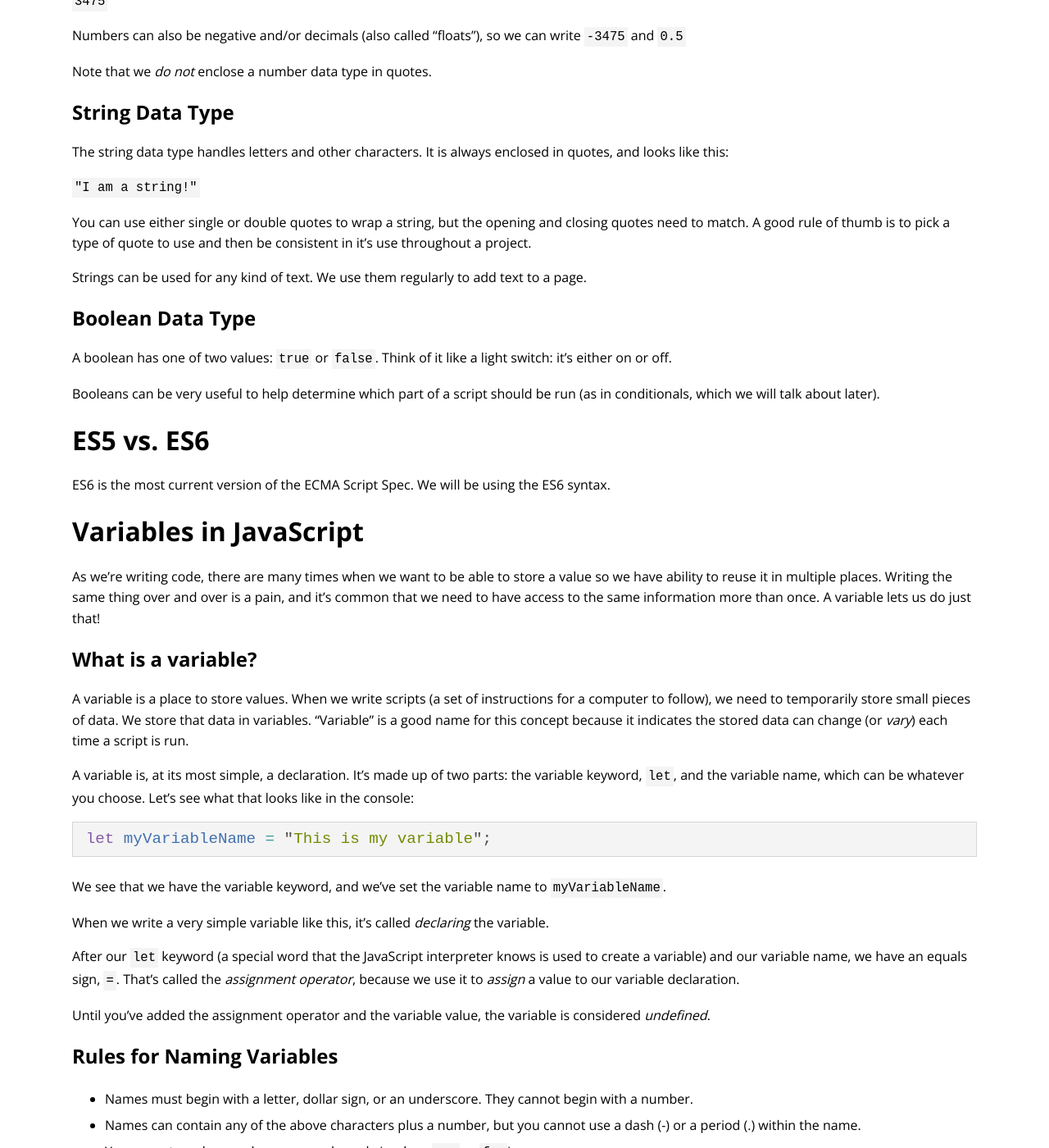
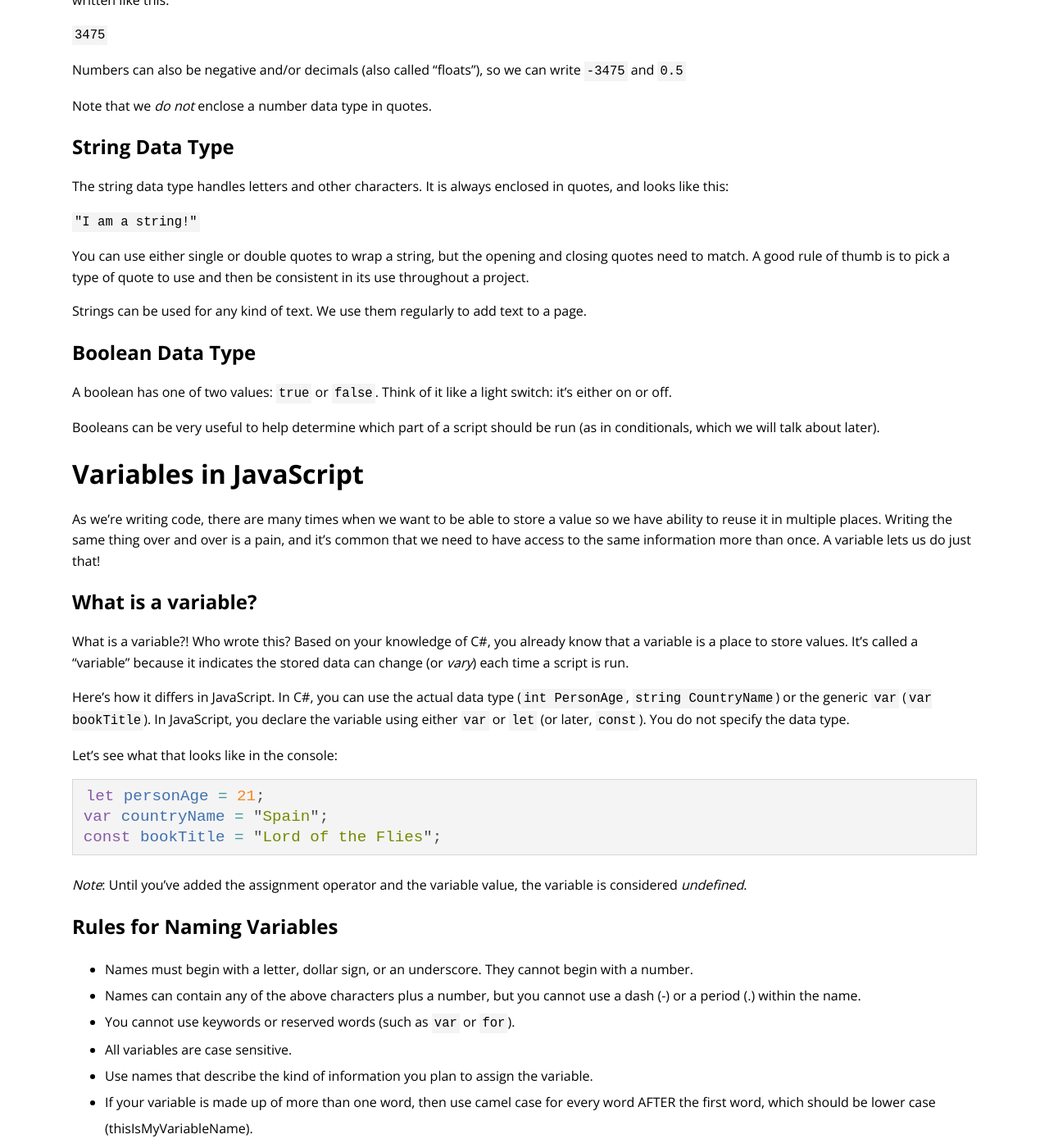
Before and after one commit to turingschool/launch-curriculum, a Jekyll site: the page built from module4/lessons/Week1/JavaScript.md, in a window 1280 px wide and 1400 px high, scrolled down 1317 px. Shown: the whole window at 82% size. Built offline with Jekyll 4.4.1, drawn with Linux system fonts in a browser that asks for light colours; nearby versions of some CDN libraries; comment, search, counter and statistics services are not loaded; some of the changed text lies outside the part shown.

Commit message:
Update lessons based on feedback

````diff
--- a/module4/lessons/Week1/JavaScript.md
+++ b/module4/lessons/Week1/JavaScript.md
@@ -27,11 +27,13 @@ It's a highly versatile and flexible language, and has become the most commonly
 
 Now that we know a little bit about JavaScript, let's talk about how to actually use it!
 
+_Note_: ES6 is the most current version of the ECMA Script Spec. We will be using the ES6 syntax.
+
 # Data Types
 
 There are different data types in JavaScript. It's important to understand what type of data you're dealing with as you're writing code, and knowing the types of data are available to you is the first step.
 
-There are three basic data types: numeric, string, and boolean. Let's go over what each of these is.
+There are three basic data types: numeric, string, and boolean. Let's go over each type in detail.
 
 ## Numeric Data Type
 
@@ -49,7 +51,7 @@ The string data type handles letters and other characters. It is always enclosed
 
 `"I am a string!"`
 
-You can use either single or double quotes to wrap a string, but the opening and closing quotes need to match. A good rule of thumb is to pick a type of quote to use and then be consistent in it's use throughout a project.
+You can use either single or double quotes to wrap a string, but the opening and closing quotes need to match. A good rule of thumb is to pick a type of quote to use and then be consistent in its use throughout a project.
 
 Strings can be used for any kind of text. We use them regularly to add text to a page.
 
@@ -59,31 +61,25 @@ A boolean has one of two values: `true` or `false`. Think of it like a light swi
 
 Booleans can be very useful to help determine which part of a script should be run (as in conditionals, which we will talk about later).
 
-# ES5 vs. ES6
-
-ES6 is the most current version of the ECMA Script Spec. We will be using the ES6 syntax.
-
 # Variables in JavaScript
 
 As we're writing code, there are many times when we want to be able to store a value so we have ability to reuse it in multiple places. Writing the same thing over and over is a pain, and it's common that we need to have access to the same information more than once. A variable lets us do just that!
 
 ## What is a variable?
 
-A variable is a place to store values. When we write scripts (a set of instructions for a computer to follow), we need to temporarily store small pieces of data. We store that data in variables. "Variable" is a good name for this concept because it indicates the stored data can change (or _vary_) each time a script is run.
+What is a variable?! Who wrote this? Based on your knowledge of C#, you already know that a variable is a place to store values. It's called a "variable" because it indicates the stored data can change (or _vary_) each time a script is run.
 
-A variable is, at its most simple, a declaration. It's made up of two parts: the variable keyword, `let`, and the variable name, which can be whatever you choose. Let's see what that looks like in the console:
+Here's how it differs in JavaScript. In C#, you can use the actual data type (`int PersonAge`, `string CountryName`) or the generic `var` (`var bookTitle`). In JavaScript, you declare the variable using either `var` or `let` (or later, `const`). You do not specify the data type.
+
+Let's see what that looks like in the console:
 
 ```javascript
-let myVariableName = "This is my variable";
+let personAge = 21;
+var countryName = "Spain";
+const bookTitle = "Lord of the Flies";
 ```
 
-We see that we have the variable keyword, and we've set the variable name to `myVariableName`.
-
-When we write a very simple variable like this, it's called _declaring_ the variable.
-
-After our `let` keyword (a special word that the JavaScript interpreter knows is used to create a variable) and our variable name, we have an equals sign, `=`. That's called the _assignment operator_, because we use it to _assign_ a value to our variable declaration.
-
-Until you've added the assignment operator and the variable value, the variable is considered _undefined_.
+_Note_: Until you've added the assignment operator and the variable value, the variable is considered _undefined_.
 
 ## Rules for Naming Variables
 - Names must begin with a letter, dollar sign, or an underscore. They cannot begin with a number.
@@ -96,7 +92,6 @@ Until you've added the assignment operator and the variable value, the variable
 ### Your Turn (in the console)
 
 * Declare 2 variables, one named "quantity" and one named "mythicalCreature"
-
 * Create three more variables, and give them each different data types (numbers, strings, booleans)
 
 ## Using Variables Together
@@ -172,9 +167,9 @@ To open developer tools in Chrome:
 When working with JavaScript, it is useful to keep your console open at all times to watch for errors and anything you've told your code to print out. Bringing us to...
 
 #### 2. console.log()
-`console.log()` is to JS what `puts` is to Ruby. This line of code will print whatever is provided as an argument to the console.
+`console.log()` prints whatever is provided as an argument to the console.
 
-Given the following function called `printStuff()`, adding console.log() will print the value of `myVariable` to the console.
+Given the following function called `printStuff()`, adding `console.log()` will print the value of `myVariable` to the console.
 
 ```
 const printStuff = function(){
@@ -221,21 +216,21 @@ function myCoolFunction() {
   console.log(myFirstStatement);
 }
 // because definition of method will not change
-const myFirstStatement = () => {
-  let myFirstStatement = "Assigning a string to a variable called 'myFirstStatement'";
-  alert('This is my second statement!');
-  console.log(myFirstStatement);
-}
+// const myFirstStatement = () => {
+//   let myFirstStatement = "Assigning a string to a variable called 'myFirstStatement'";
+//   alert('This is my second statement!');
+//   console.log(myFirstStatement);
+// }
 ```
 
 - You declare a function using the keyword `function`.
 - You can name the function anything you want, but it must include a set of parentheses after the name, which can be empty or accept parameters.
 - You must follow the name of the function with a set of curly braces, which act as bookends to hold the set of statements you want the function to run when it is called.
-- Calling the function is quite easy. Simply type the function name with it's parenthesis and any associated parameters.
+- Calling the function is quite easy. Simply type the function name with its parenthesis and any associated parameters.
 
 ## Call a Function:
 ```javascript
-// Calling a function w/out arguments
+// Calling a function without arguments
 myCoolFunction();
 
 // Calling a function with arguments
@@ -356,32 +340,3 @@ if (hoursOfSleep < 6) {
   console.log('I feel fantastic!');
 }
 ```
-
-### Check for Understanding
-1. What is the purpose of `console.log()`?
-
-<!-- ### Your Turn
-
-Write a conditional that gives a different alert message based on your favorite kind of animal.
-
-### Challenge 1
-Write a function to convert a name into initials. This function strictly takes two words with one space in between them.
-
-The output should be two capital letters with a dot separating them.
-It should look like this:
-
-`Sam Harris => S.H`
-`patrick Feeney => P.F`
-
-### Challenge 2
-You probably know the "like" system from Facebook and other pages. People can "like" blog posts, pictures or other items. We want to create the text that should be displayed next to such an item.
-
-Implement a function `likes([String1, String2,...]) => String`, which must take in a single parameter of an array, containing the names of people who like an item. It must return the display text as shown in the examples:
-```
-likes [] -- must be "no one likes this"
-likes ["Peter"] -- must be "Peter likes this"
-likes ["Jacob", "Alex"] -- must be "Jacob and Alex like this"
-likes ["Max", "John", "Mark"] -- must be "Max, John and Mark like this"
-likes ["Alex", "Jacob", "Mark", "Max"] -- must be "Alex, Jacob and 2 others like this"
-```
-For 4 or more names, the number in `and 2 others` simply increases. -->
````
Also changed, not shown: other parts of module4/lessons/Week1/JavaScript.md (+3 -14 lines), module4/lessons/Week1/JavaScript2.md (+16 -13 lines), module4/preparation/Week1/JavaScript.md (+0 -7 lines).
